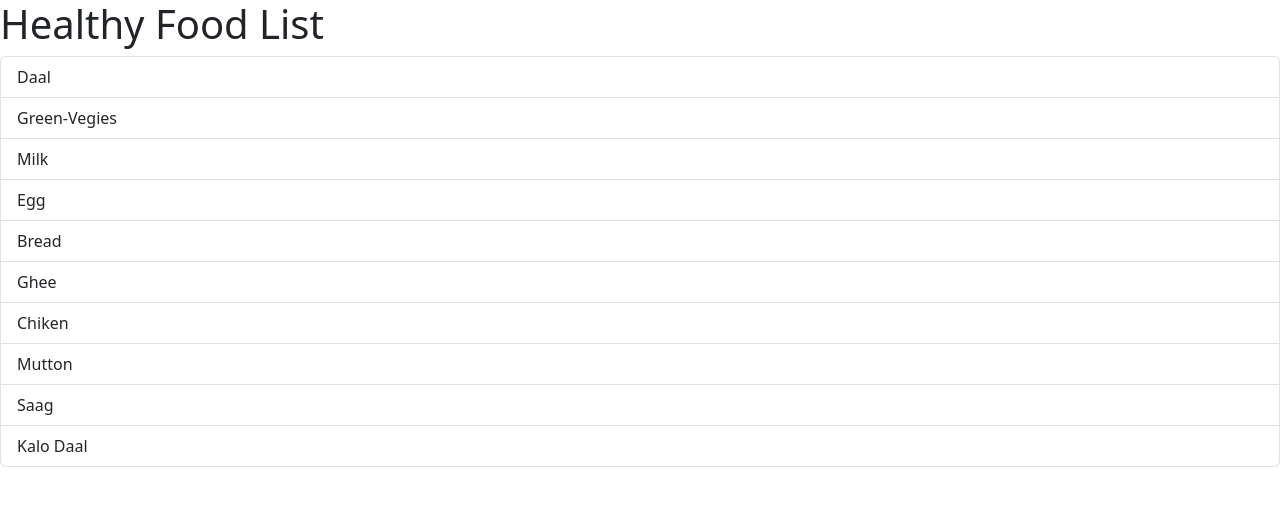
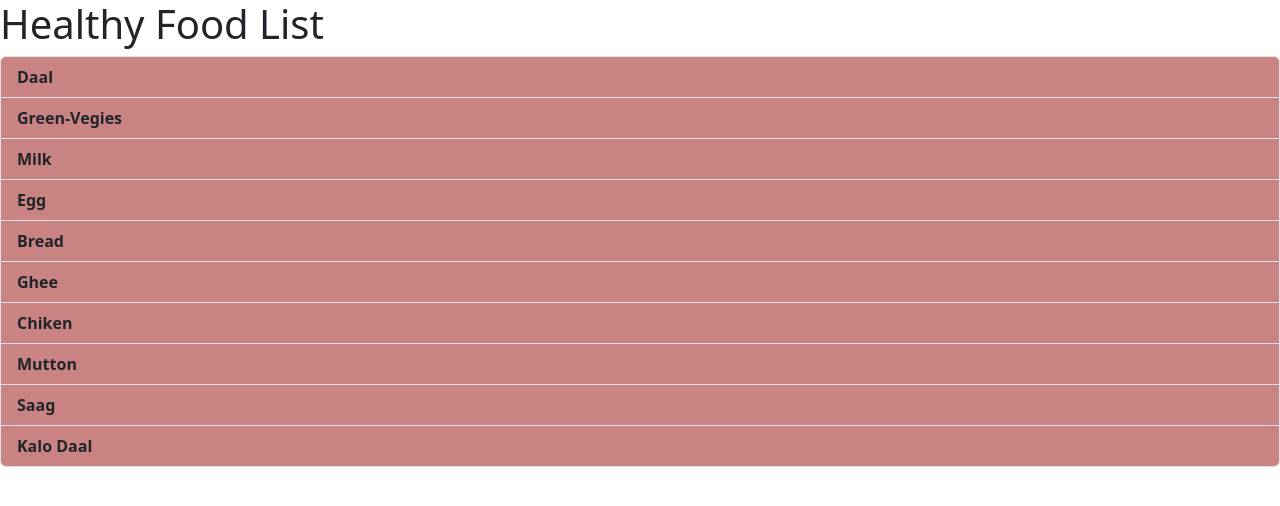
Before and after one commit to jenishkatuwal11/React_Fullcourse, a React (Vite) app in the folder Fragments/learning-fragment/: page / in a window 1280 px wide. Shown: the top 506 px of the page. Built offline with nearby package versions, Linux system fonts and the light colour scheme.

Commit message:
Css modules implemented

```diff
--- a/Fragments/learning-fragment/src/components/Item.jsx
+++ b/Fragments/learning-fragment/src/components/Item.jsx
@@ -1,12 +1,11 @@
 import PropTypes from "prop-types";
 import styles from "./Item.module.css";
+
 const Item = ({ foodItem }) => {
   return (
-    <>
-      <li className={`list-group-item ${styles["kg-item"]}`}>
-        <span className="kg-span">{foodItem}</span>
-      </li>
-    </>
+    <li className={`list-group-item ${styles["kg-item"]}`}>
+      <span className={styles["kg-span"]}>{foodItem}</span>
+    </li>
   );
 };
 
--- a/Fragments/learning-fragment/src/components/Item.module.css
+++ b/Fragments/learning-fragment/src/components/Item.module.css
@@ -1,7 +1,7 @@
-.list-group-item.kg-item {
+.kg-item {
   background: #c98383;
 }
 
-.list-group-item .kg-span {
+.kg-span {
   font-weight: 700;
 }
```
